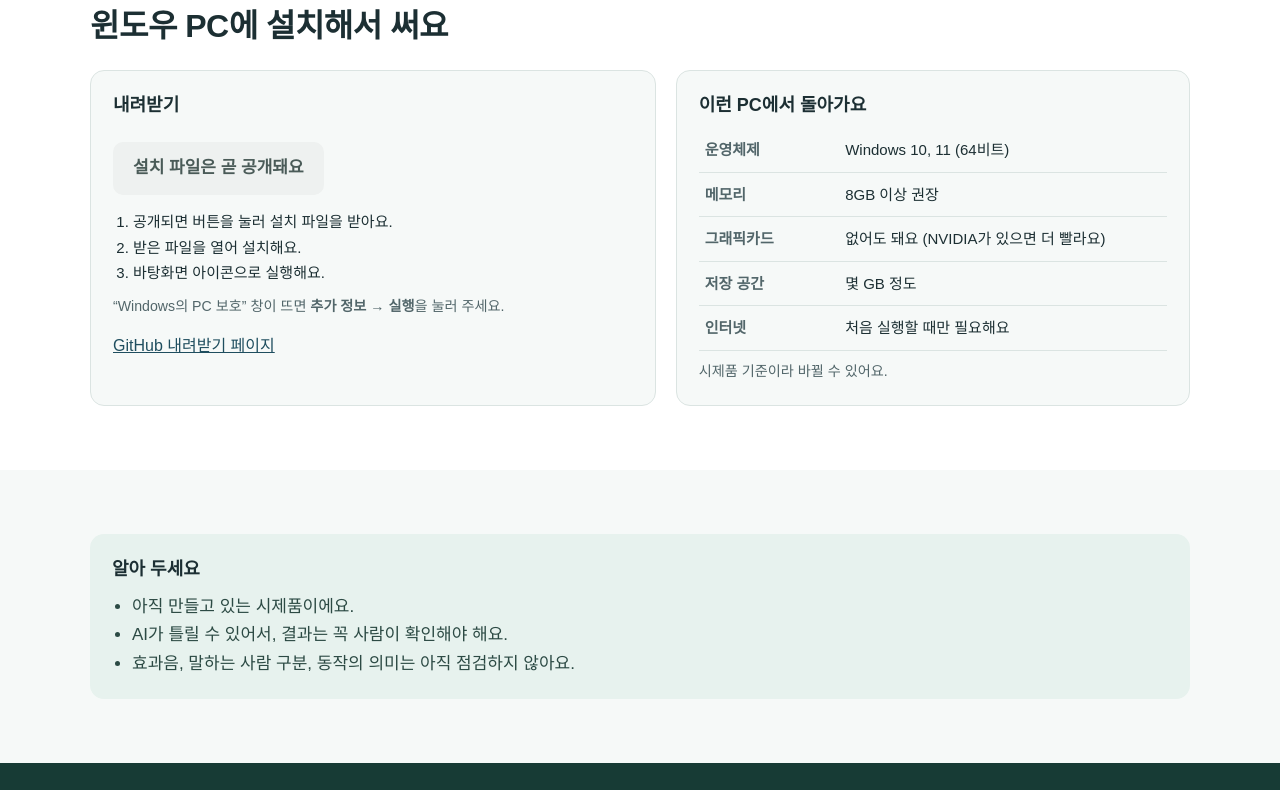
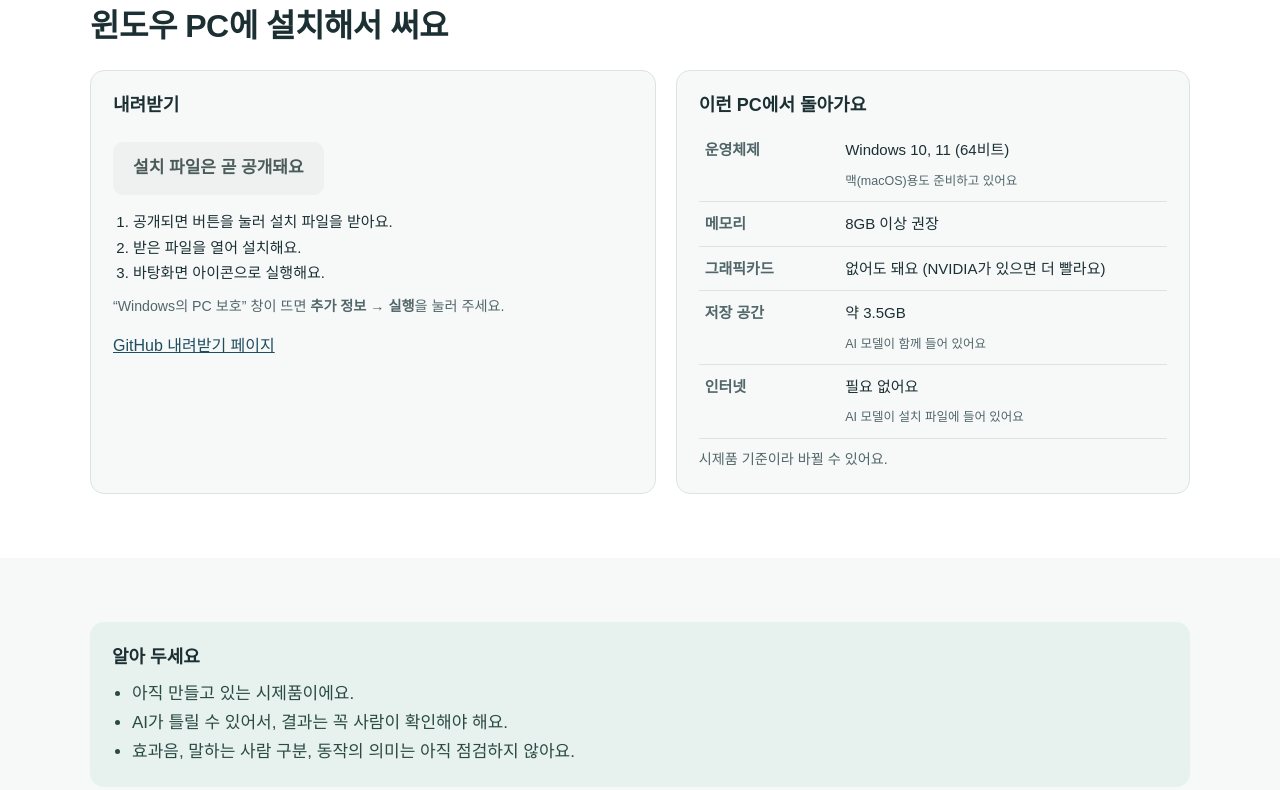
Before and after one commit to nawoonkim423/everyai-download, a plain HTML site: page index.html in a window 1280 px wide. Shown: the part 3250-4040 px from the top of the page. Drawn offline with Linux system fonts and the light colour scheme.

Commit message:
docs: 설치 용량·인터넷 안내를 최신 빌드 기준으로 수정
Co-Authored-By: Claude Opus 5.5 <noreply@anthropic.com>

```diff
--- a/index.html
+++ b/index.html
@@ -264,11 +264,11 @@
       <div class="card">
         <h3>이런 PC에서 돌아가요</h3>
         <table class="spec">
-          <tr><th scope="row">운영체제</th><td>Windows 10, 11 (64비트)</td></tr>
+          <tr><th scope="row">운영체제</th><td>Windows 10, 11 (64비트)<br><small>맥(macOS)용도 준비하고 있어요</small></td></tr>
           <tr><th scope="row">메모리</th><td>8GB 이상 권장</td></tr>
           <tr><th scope="row">그래픽카드</th><td>없어도 돼요 (NVIDIA가 있으면 더 빨라요)</td></tr>
-          <tr><th scope="row">저장 공간</th><td>몇 GB 정도</td></tr>
-          <tr><th scope="row">인터넷</th><td>처음 실행할 때만 필요해요</td></tr>
+          <tr><th scope="row">저장 공간</th><td>약 3.5GB<br><small>AI 모델이 함께 들어 있어요</small></td></tr>
+          <tr><th scope="row">인터넷</th><td>필요 없어요<br><small>AI 모델이 설치 파일에 들어 있어요</small></td></tr>
         </table>
         <small>시제품 기준이라 바뀔 수 있어요.</small>
       </div>
```
Also changed, not shown: 1 other file.
